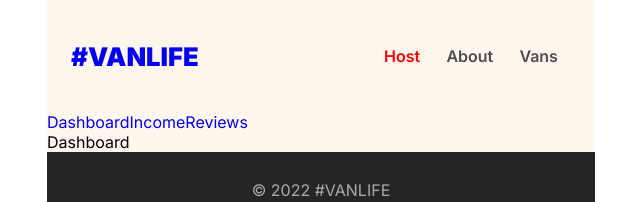
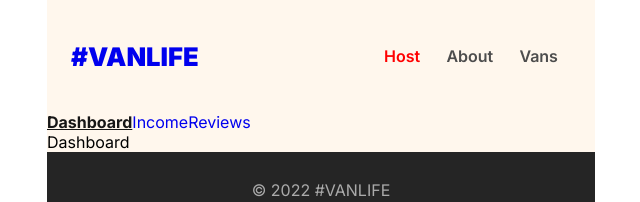
Before and after one commit to djzib0/van_life-full-stack-app-frontend, a React (Create React App) app: page /host in a window 1280 px wide. Shown: the top 202 px of the page, without its empty margins (319-959 px from the left). Built offline with nearby package versions, Linux system fonts and the light colour scheme.

Commit message:
changed Links to NavLinks, added end parameter to correctly apply styles

```diff
--- a/src/components/HostLayout.js
+++ b/src/components/HostLayout.js
@@ -1,14 +1,33 @@
 import React from 'react'
-import { Outlet, Link } from 'react-router-dom'
+import { Outlet, NavLink } from 'react-router-dom'
 import Dashboard from './Host/Dashboard'
 
 export default function HostLayout() {
+
+  const definedStyle = {
+    fontWeight: "bold",
+    textDecoration: "underline",
+    color: "#161616"
+  }
+
   return (
     <div>
       <nav>
-        <Link to='/host'>Dashboard</Link>
-        <Link to='/host/income'>Income</Link>
-        <Link to='/host/reviews'>Reviews</Link>
+        <NavLink
+        to='/host'
+        end
+        style={({isActive}) => isActive ? definedStyle : null}
+        >Dashboard</NavLink>
+        <NavLink
+        to='/host/income'
+        end
+        style={({isActive}) => isActive ? definedStyle : null}
+        >Income</NavLink>
+        <NavLink
+        to='/host/reviews'
+        end
+        style={({isActive}) => isActive ? definedStyle : null}
+        >Reviews</NavLink>
       </nav>
       <Outlet />
     </div>
--- a/src/components/Navbar.js
+++ b/src/components/Navbar.js
@@ -9,7 +9,7 @@
         </div>
         <div className='navbar__links'>
           <NavLink
-            className={(isActive) => isActive ? 'navbar__router__link--active' : 'navbar__router__link'}
+            className={({isActive}) => isActive ? 'navbar__router__link--active' : 'navbar__router__link'}
             to="/host">Host</NavLink>
           <NavLink
           className={({isActive}) => isActive ? 'navbar__router__link--active' : 'navbar__router__link'}
```
